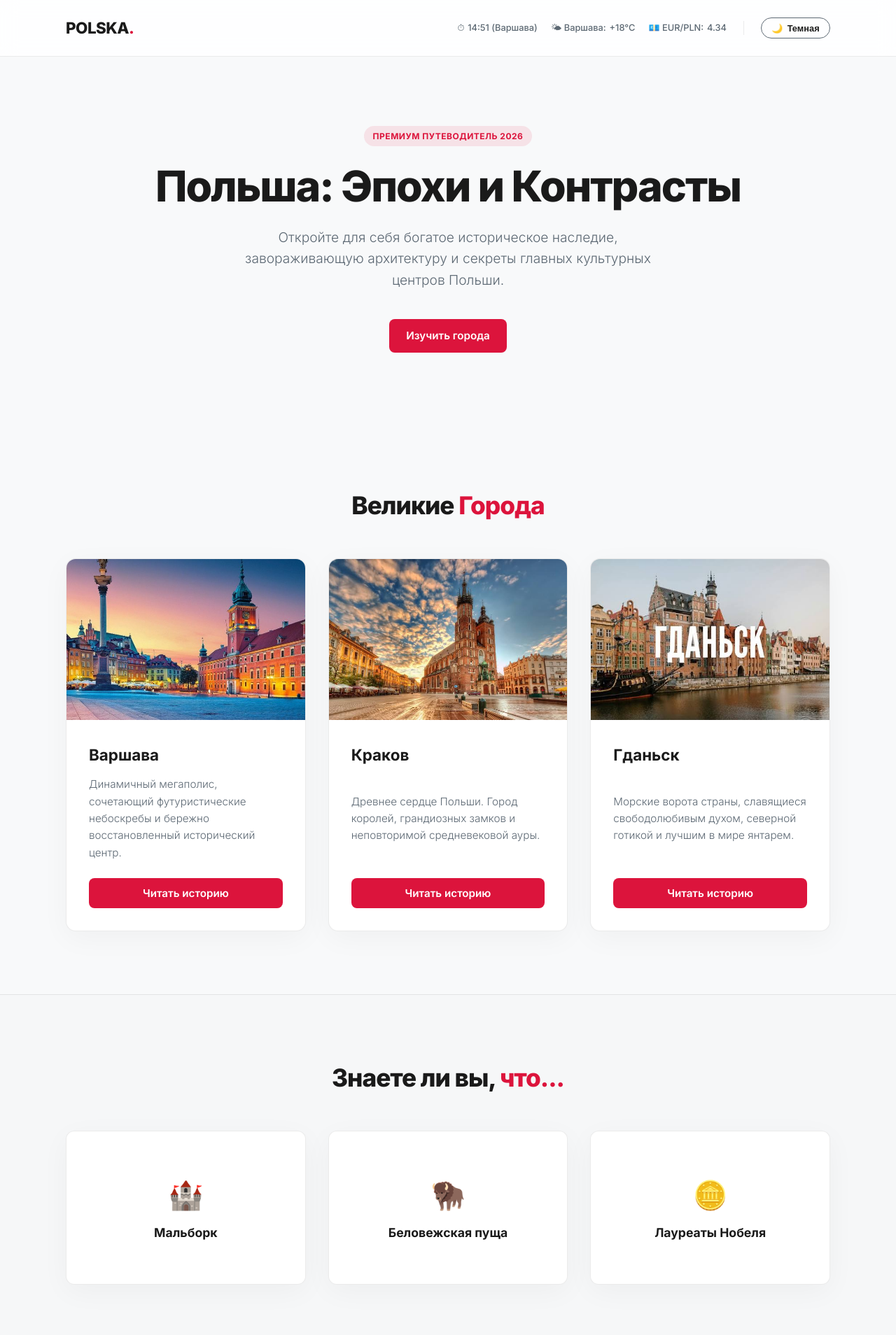
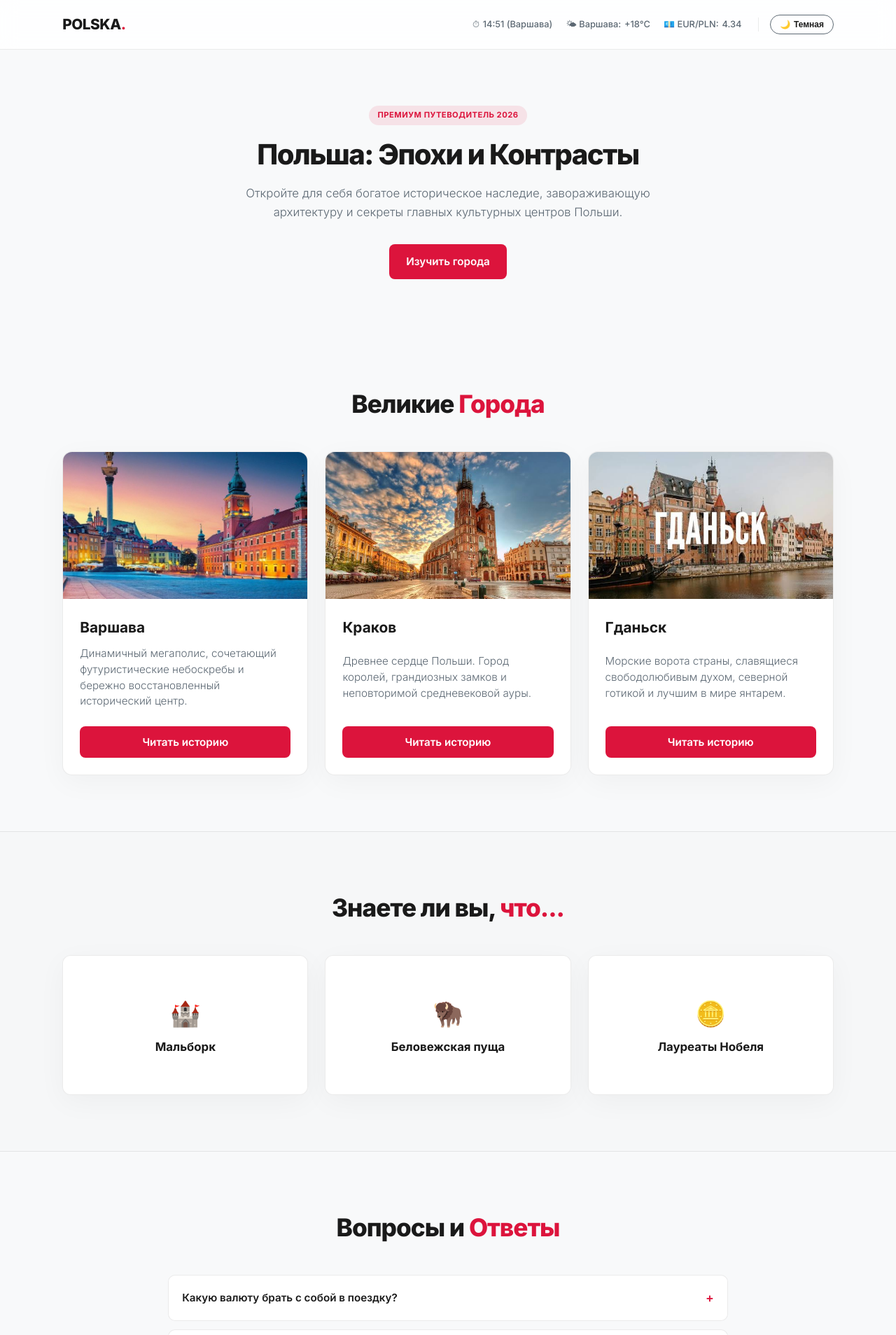
Before and after one commit to lunabov/poland, a Flask app: page / in a window 1280 px wide. Shown: the top 1908 px of the page at 70% size. Run offline with Flask 3, Linux system fonts and the light colour scheme.

Commit message:
Update index.html

```diff
--- a/templates/index.html
+++ b/templates/index.html
@@ -3,7 +3,8 @@
 <head>
     <meta charset="UTF-8">
     <meta name="viewport" content="width=device-width, initial-scale=1.0">
-    <title>Польша | Профессиональный Гид</title>
+    <title>Польша | Профессиональный Мобильный Гид</title>
+    <!-- Google Fonts -->
     <link rel="preconnect" href="https://fonts.googleapis.com">
     <link rel="preconnect" href="https://fonts.gstatic.com" crossorigin>
     <link href="https://fonts.googleapis.com/css2?family=Inter:wght@300;400;500;600;700;800&display=swap" rel="stylesheet">
@@ -43,81 +44,94 @@
         }
 
         html { scroll-behavior: smooth; }
-        body { font-family: 'Inter', sans-serif; background-color: var(--bg-primary); color: var(--text-main); line-height: 1.6; }
-        .container { max-width: 1140px; margin: 0 auto; padding: 0 1.5rem; }
-        .section { padding: 90px 0; }
-        .section-title { font-size: 2.2rem; font-weight: 800; margin-bottom: 3rem; letter-spacing: -1px; text-align: center; }
+        body { font-family: 'Inter', sans-serif; background-color: var(--bg-primary); color: var(--text-main); line-height: 1.6; -webkit-text-size-adjust: 100%; }
+        .container { max-width: 1140px; margin: 0 auto; padding: 0 1.2rem; }
+        .section { padding: 80px 0; }
+        .section-title { font-size: 2.2rem; font-weight: 800; margin-bottom: 2.5rem; letter-spacing: -1px; text-align: center; }
         .section-title span { color: var(--accent); }
-        .btn { display: inline-block; padding: 0.75rem 1.5rem; background: var(--accent); color: white; text-decoration: none; border-radius: 8px; font-weight: 600; cursor: pointer; border: none; font-family: inherit; font-size: 0.95rem; text-align: center; }
+        .btn { display: inline-block; padding: 0.8rem 1.5rem; background: var(--accent); color: white; text-decoration: none; border-radius: 8px; font-weight: 600; cursor: pointer; border: none; font-family: inherit; font-size: 0.95rem; text-align: center; width: 100%; }
+
+        @media (min-width: 576px) {
+            .btn { width: auto; }
+        }
         .btn:hover { opacity: 0.9; transform: translateY(-1px); }
 
         /* --- Шапка и Виджеты --- */
         header { position: fixed; top: 0; left: 0; width: 100%; z-index: 100; background: var(--nav-bg); backdrop-filter: blur(12px); -webkit-backdrop-filter: blur(12px); border-bottom: 1px solid var(--border); }
-        .nav-container { display: flex; justify-content: space-between; align-items: center; height: 80px; }
-        .logo { font-weight: 800; font-size: 1.4rem; letter-spacing: -0.5px; text-transform: uppercase; text-decoration: none; color: var(--text-main); }
+        .nav-container { display: flex; justify-content: space-between; align-items: center; height: 70px; }
+        .logo { font-weight: 800; font-size: 1.3rem; letter-spacing: -0.5px; text-transform: uppercase; text-decoration: none; color: var(--text-main); }
         .logo span { color: var(--accent); }
-        .nav-right { display: flex; align-items: center; gap: 1.5rem; }
+        .nav-right { display: flex; align-items: center; gap: 1rem; }
 
         .widgets-bar { display: flex; gap: 1.2rem; font-size: 0.8rem; font-weight: 500; color: var(--text-muted); border-right: 1px solid var(--border); padding-right: 1.5rem; }
         .widget-item { display: flex; align-items: center; gap: 0.3rem; }
-        @media (max-width: 768px) { .widgets-bar { display: none; } }
 
-        .theme-toggle { background: none; border: 1.5px solid var(--text-muted); color: var(--text-main); padding: 0.4rem 0.9rem; border-radius: 20px; cursor: pointer; font-weight: 600; font-size: 0.8rem; display: flex; align-items: center; gap: 0.4rem; }
+        .theme-toggle { background: none; border: 1.5px solid var(--text-muted); color: var(--text-main); padding: 0.4rem 0.8rem; border-radius: 20px; cursor: pointer; font-weight: 600; font-size: 0.75rem; display: flex; align-items: center; gap: 0.3rem; white-space: nowrap; }
         .theme-toggle:hover { border-color: var(--accent); color: var(--accent); }
 
         /* --- Hero --- */
-        .hero { padding: 180px 0 100px 0; text-align: center; }
-        .badge { display: inline-block; padding: 0.3rem 0.8rem; background: rgba(220, 20, 60, 0.1); color: var(--accent); border-radius: 50px; font-size: 0.75rem; font-weight: 700; margin-bottom: 1.5rem; text-transform: uppercase; letter-spacing: 0.5px; }
-        .hero h1 { font-size: 3.8rem; font-weight: 800; line-height: 1.1; letter-spacing: -2px; margin-bottom: 1.5rem; }
-        .hero p { font-size: 1.2rem; color: var(--text-muted); margin-bottom: 2.5rem; max-width: 650px; margin-left: auto; margin-right: auto; font-weight: 300; }
+        .hero { padding: 150px 0 70px 0; text-align: center; }
+        .badge { display: inline-block; padding: 0.3rem 0.8rem; background: rgba(220, 20, 60, 0.1); color: var(--accent); border-radius: 50px; font-size: 0.7rem; font-weight: 700; margin-bottom: 1.2rem; text-transform: uppercase; letter-spacing: 0.5px; }
+        .hero h1 { font-size: 2.5rem; font-weight: 800; line-height: 1.15; letter-spacing: -1.5px; margin-bottom: 1.2rem; }
+        .hero p { font-size: 1.05rem; color: var(--text-muted); margin-bottom: 2rem; max-width: 650px; margin-left: auto; margin-right: auto; font-weight: 300; padding: 0 0.5rem; }
 
-        /* --- Карточки городов + Истории --- */
-        .grid-cities { display: grid; grid-template-columns: repeat(auto-fit, minmax(320px, 1fr)); gap: 2rem; }
+        /* --- Карточки городов --- */
+        .grid-cities { display: grid; grid-template-columns: repeat(auto-fit, minmax(290px, 1fr)); gap: 1.5rem; }
         .card { background: var(--bg-secondary); border-radius: 14px; overflow: hidden; box-shadow: var(--card-shadow); border: 1px solid var(--border); display: flex; flex-direction: column; }
-        .card-img-wrapper { height: 230px; overflow: hidden; position: relative; background: #e5e7eb; }
-        .card-img { width: 100%; height: 100%; object-fit: cover; display: block; transition: transform 0.4s ease; }
-        .card:hover .card-img { transform: scale(1.04); }
-        .card-body { padding: 2rem; flex-grow: 1; display: flex; flex-direction: column; justify-content: space-between; }
-        .card-body h3 { font-size: 1.4rem; margin-bottom: 0.75rem; font-weight: 700; }
-        .card-body p { color: var(--text-muted); font-size: 0.95rem; margin-bottom: 1.5rem; font-weight: 300; }
+        .card-img-wrapper { height: 210px; overflow: hidden; position: relative; background: #e5e7eb; }
+        .card-img { width: 100%; height: 100%; object-fit: cover; display: block; }
+        .card-body { padding: 1.5rem; flex-grow: 1; display: flex; flex-direction: column; justify-content: space-between; }
+        .card-body h3 { font-size: 1.3rem; margin-bottom: 0.6rem; font-weight: 700; }
+        .card-body p { color: var(--text-muted); font-size: 0.95rem; margin-bottom: 1.5rem; font-weight: 300; line-height: 1.5; }
 
-        /* Модальные окна для истории */
-        .modal { position: fixed; top: 0; left: 0; width: 100%; height: 100%; background: var(--overlay); backdrop-filter: blur(4px); display: flex; align-items: center; justify-content: center; z-index: 1000; opacity: 0; pointer-events: none; transition: opacity 0.3s ease; }
+        /* Модальные окна */
+        .modal { position: fixed; top: 0; left: 0; width: 100%; height: 100%; background: var(--overlay); backdrop-filter: blur(4px); -webkit-backdrop-filter: blur(4px); display: flex; align-items: center; justify-content: center; z-index: 1000; opacity: 0; pointer-events: none; transition: opacity 0.3s ease; }
         .modal.active { opacity: 1; pointer-events: auto; }
-        .modal-content { background: var(--bg-secondary); padding: 2.5rem; border-radius: 16px; max-width: 600px; width: 90%; max-height: 85vh; overflow-y: auto; box-shadow: var(--card-shadow); position: relative; transform: translateY(20px); transition: transform 0.3s ease; }
+        .modal-content { background: var(--bg-secondary); padding: 2rem 1.5rem; border-radius: 16px; max-width: 600px; width: 92%; max-height: 80vh; overflow-y: auto; box-shadow: var(--card-shadow); position: relative; transform: translateY(15px); transition: transform 0.3s ease; }
         .modal.active .modal-content { transform: translateY(0); }
-        .modal-close { position: absolute; top: 1.25rem; right: 1.25rem; font-size: 1.8rem; cursor: pointer; color: var(--text-muted); background: none; border: none; outline: none; }
-        .modal-close:hover { color: var(--accent); }
-        .modal-content h2 { margin-bottom: 1rem; font-size: 2rem; font-weight: 800; }
-        .modal-content p { color: var(--text-muted); font-size: 1rem; margin-bottom: 1rem; font-weight: 300; }
+        .modal-close { position: absolute; top: 1rem; right: 1rem; font-size: 1.8rem; cursor: pointer; color: var(--text-muted); background: none; border: none; outline: none; }
+        .modal-content h2 { margin-bottom: 1rem; font-size: 1.6rem; font-weight: 800; padding-right: 1.5rem; }
+        .modal-content p { color: var(--text-muted); font-size: 0.95rem; margin-bottom: 1rem; font-weight: 300; }
 
         /* --- Секция Интересных фактов (Flip Cards) --- */
-        .grid-facts { display: grid; grid-template-columns: repeat(auto-fit, minmax(260px, 1fr)); gap: 2rem; }
-        .flip-card { perspective: 1000px; height: 220px; cursor: pointer; }
-        .flip-card-inner { position: relative; width: 100%; height: 100%; text-align: center; transition: transform 0.6s cubic-bezier(0.4, 0, 0.2, 1); transform-style: preserve-3d; }
+        .grid-facts { display: grid; grid-template-columns: repeat(auto-fit, minmax(250px, 1fr)); gap: 1.5rem; }
+        .flip-card { perspective: 1000px; height: 200px; cursor: pointer; }
+        .flip-card-inner { position: relative; width: 100%; height: 100%; text-align: center; transition: transform 0.5s cubic-bezier(0.4, 0, 0.2, 1); transform-style: preserve-3d; }
         .flip-card:hover .flip-card-inner { transform: rotateY(180deg); }
-        .card-front, .card-back { position: absolute; width: 100%; height: 100%; -webkit-backface-visibility: hidden; backface-visibility: hidden; border-radius: 12px; display: flex; flex-direction: column; align-items: center; justify-content: center; padding: 1.5rem; border: 1px solid var(--border); box-shadow: var(--card-shadow); }
+        .card-front, .card-back { position: absolute; width: 100%; height: 100%; -webkit-backface-visibility: hidden; backface-visibility: hidden; border-radius: 12px; display: flex; flex-direction: column; align-items: center; justify-content: center; padding: 1.2rem; border: 1px solid var(--border); box-shadow: var(--card-shadow); }
         .card-front { background: var(--bg-secondary); color: var(--text-main); }
-        .card-front .icon { font-size: 2.5rem; margin-bottom: 0.5rem; }
-        .card-front h4 { font-size: 1.1rem; font-weight: 700; }
-        .card-back { background: var(--accent); color: white; transform: rotateY(180deg); font-size: 0.95rem; font-weight: 400; line-height: 1.4; }
+        .card-front .icon { font-size: 2.2rem; margin-bottom: 0.4rem; }
+        .card-front h4 { font-size: 1.05rem; font-weight: 700; }
+        .card-back { background: var(--accent); color: white; transform: rotateY(180deg); font-size: 0.9rem; font-weight: 400; line-height: 1.4; }
 
         /* --- Блок FAQ (Аккордеон) --- */
-        .faq-container { max-width: 800px; margin: 0 auto; display: flex; flex-direction: column; gap: 1rem; }
+        .faq-container { max-width: 800px; margin: 0 auto; display: flex; flex-direction: column; gap: 0.8rem; }
         .faq-item { background: var(--bg-secondary); border: 1px solid var(--border); border-radius: 10px; overflow: hidden; }
-        .faq-header { padding: 1.25rem 1.5rem; display: flex; justify-content: space-between; align-items: center; cursor: pointer; font-weight: 600; user-select: none; }
-        .faq-icon { font-size: 1.2rem; transition: transform 0.25s ease; color: var(--accent); }
+        .faq-header { padding: 1.1rem 1.2rem; display: flex; justify-content: space-between; align-items: center; cursor: pointer; font-weight: 600; font-size: 0.95rem; user-select: none; gap: 1rem; }
+        .faq-icon { font-size: 1.1rem; transition: transform 0.25s ease; color: var(--accent); }
         .faq-body { max-height: 0; overflow: hidden; transition: max-height 0.25s cubic-bezier(0, 1, 0, 1); }
-        .faq-content { padding: 1.5rem; color: var(--text-muted); font-size: 0.95rem; border-top: 1px solid var(--border); font-weight: 300; }
+        .faq-content { padding: 1.2rem; color: var(--text-muted); font-size: 0.9rem; border-top: 1px solid var(--border); font-weight: 300; line-height: 1.5; }
         .faq-item.active .faq-icon { transform: rotate(45deg); }
         .faq-item.active .faq-body { max-height: 1000px; transition: max-height 0.25s cubic-bezier(1, 0, 1, 0); }
 
         /* --- Подвал --- */
-        footer { background: var(--bg-secondary); padding: 3rem 0; border-top: 1px solid var(--border); text-align: center; color: var(--text-muted); font-size: 0.9rem; }
+        footer { background: var(--bg-secondary); padding: 2.5rem 0; border-top: 1px solid var(--border); text-align: center; color: var(--text-muted); font-size: 0.85rem; }
+
+        /* --- Адаптивные Медиа-Запросы для Смартфонов --- */
+        @media (max-width: 768px) {
+            .widgets-bar { display: none; } /* Прячем виджеты на телефонах, чтобы разгрузить экран */
+            .nav-container { height: 60px; }
+            .hero { padding: 120px 0 50px 0; }
+            .hero h1 { font-size: 2rem; }
+            .section { padding: 60px 0; }
+            .section-title { font-size: 1.8rem; margin-bottom: 2rem; }
+            .card-img-wrapper { height: 190px; }
+        }
     </style>
 </head>
 <body>
 
+    <!-- Навигация -->
     <header>
         <div class="container nav-container">
             <a href="#" class="logo">Polska<span>.</span></a>
@@ -134,6 +148,7 @@
         </div>
     </header>
 
+    <!-- Главный экран -->
     <section class="hero">
         <div class="container">
             <span class="badge">Премиум путеводитель 2026</span>
@@ -143,11 +158,13 @@
         </div>
     </section>
 
+    <!-- Секция: Города и Истории -->
     <section class="section" id="cities">
         <div class="container">
             <h2 class="section-title">Великие <span>Города</span></h2>
             <div class="grid-cities">
 
+                <!-- Варшава -->
                 <div class="card">
                     <div class="card-img-wrapper">
                         <img src="image1.jpg" alt="Варшава" class="card-img">
@@ -159,6 +176,7 @@
                     </div>
                 </div>
 
+                <!-- Краков -->
                 <div class="card">
                     <div class="card-img-wrapper">
                         <img src="image2.jpg" alt="Краков" class="card-img">
@@ -170,6 +188,7 @@
                     </div>
                 </div>
 
+                <!-- Гданьск -->
                 <div class="card">
                     <div class="card-img-wrapper">
                         <img src="image3.jpg" alt="Гданьск" class="card-img">
@@ -185,6 +204,7 @@
         </div>
     </section>
 
+    <!-- Модальные окна с Историями -->
     <div class="modal" id="modal-warsaw" onclick="closeModal(event)">
         <div class="modal-content">
             <button class="modal-close" onclick="document.getElementById('modal-warsaw').classList.remove('active')">&times;</button>
@@ -212,6 +232,7 @@
         </div>
     </div>
 
+    <!-- Секция: Интересные факты (Flip Cards) -->
     <section class="section" style="background: rgba(128,128,128,0.02); border-top: 1px solid var(--border); border-bottom: 1px solid var(--border);">
         <div class="container">
             <h2 class="section-title">Знаете ли вы, <span>что...</span></h2>
@@ -257,6 +278,7 @@
         </div>
     </section>
 
+    <!-- Секция: FAQ (Аккордеон) -->
     <section class="section">
         <div class="container">
             <h2 class="section-title">Вопросы и <span>Ответы</span></h2>
@@ -283,12 +305,14 @@
         </div>
     </section>
 
+    <!-- Подвал -->
     <footer>
         <div class="container">
-            <p>&copy; 2026 Polska Travel Guide. Профессиональная локальная сборка.</p>
+            <p>&copy; 2026 Polska Travel Guide. Профессиональная мобильная адаптация.</p>
         </div>
     </footer>
 
+    <!-- Логика (JS) -->
     <script>
         // 1. Переключение тем
         const toggleBtn = document.getElementById('themeToggle');
@@ -307,10 +331,13 @@
         // 2. Управление Модальными Окнами (Истории)
         function openModal(id) {
             document.getElementById(id).classList.add('active');
+            document.body.style.overflow = 'hidden'; // Запрет скролла под модальным окном
         }
         function closeModal(e) {
-            if(e.target.classList.contains('modal')) {
-                e.target.classList.remove('active');
+            if(e.target.classList.contains('modal') || e.target.classList.contains('modal-close')) {
+                const modals = document.querySelectorAll('.modal');
+                modals.forEach(m => m.classList.remove('active'));
+                document.body.style.overflow = ''; // Возвращаем скролл
             }
         }
 
@@ -329,11 +356,13 @@
         function updateWidgets() {
             const now = new Date();
             const timeStr = now.toLocaleTimeString('ru-RU', { timeZone: 'Europe/Warsaw', hour: '2-digit', minute: '2-digit' });
-            document.getElementById('w-time').textContent = timeStr + ' (Варшава)';
+            const wTime = document.getElementById('w-time');
+            if(wTime) wTime.textContent = timeStr + ' (Варшава)';
 
             const baseCurrency = 4.32;
             const randomDelta = (Math.random() * 0.04 - 0.02);
-            document.getElementById('w-currency').textContent = (baseCurrency + randomDelta).toFixed(2);
+            const wCurrency = document.getElementById('w-currency');
+            if(wCurrency) wCurrency.textContent = (baseCurrency + randomDelta).toFixed(2);
         }
 
         setInterval(updateWidgets, 4000);
```
